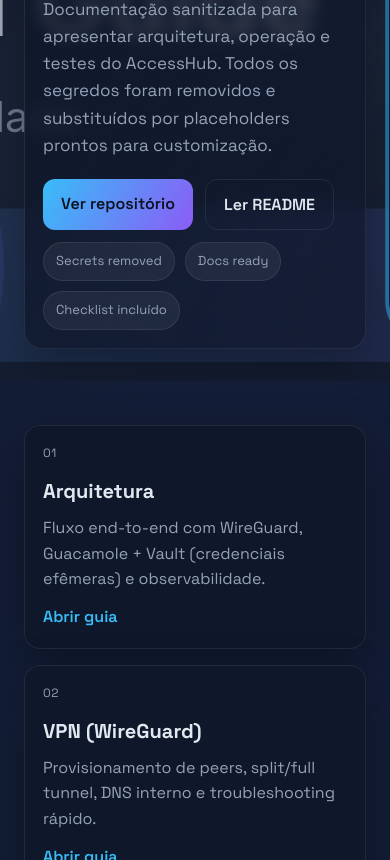
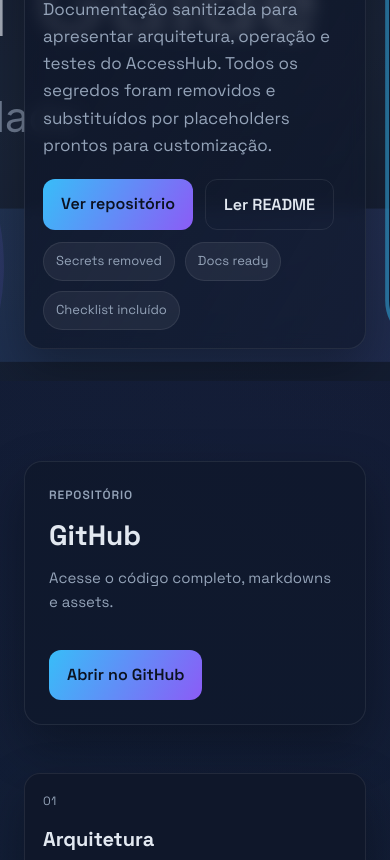
Before and after one commit to LuizRMSilva1973/accesshub-infra-guide, a plain HTML site: page docs/index.html in a window 390 px wide. Shown: the part 232-1092 px from the top of the page. Drawn offline with Linux system fonts and the light colour scheme.

Commit message:
Add GitHub link section to Pages site

```diff
--- a/docs/index.html
+++ b/docs/index.html
@@ -34,6 +34,15 @@
   </header>
 
   <main>
+    <section class="section linkbar">
+      <div class="section__head">
+        <p class="eyebrow">Repositório</p>
+        <h2>GitHub</h2>
+        <p class="lede small">Acesse o código completo, markdowns e assets.</p>
+      </div>
+      <a class="btn primary" href="https://github.com/LuizRMSilva1973/accesshub-infra-guide" target="_blank" rel="noopener">Abrir no GitHub</a>
+    </section>
+
     <section class="grid">
       <div class="card">
         <p class="card__eyebrow">01</p>
--- a/docs/style.css
+++ b/docs/style.css
@@ -196,6 +196,13 @@ main {
   background: linear-gradient(120deg, rgba(56, 189, 248, 0.08), rgba(139, 92, 246, 0.08));
 }
 
+.section.linkbar {
+  display: flex;
+  justify-content: space-between;
+  align-items: center;
+  gap: 16px;
+}
+
 .section__head h2 {
   margin: 4px 0 8px;
   font-size: 28px;
@@ -316,6 +323,10 @@ code {
   .section {
     padding: 24px;
   }
+  .section.linkbar {
+    flex-direction: column;
+    align-items: flex-start;
+  }
   .card.wide {
     grid-column: span 1;
   }
```
